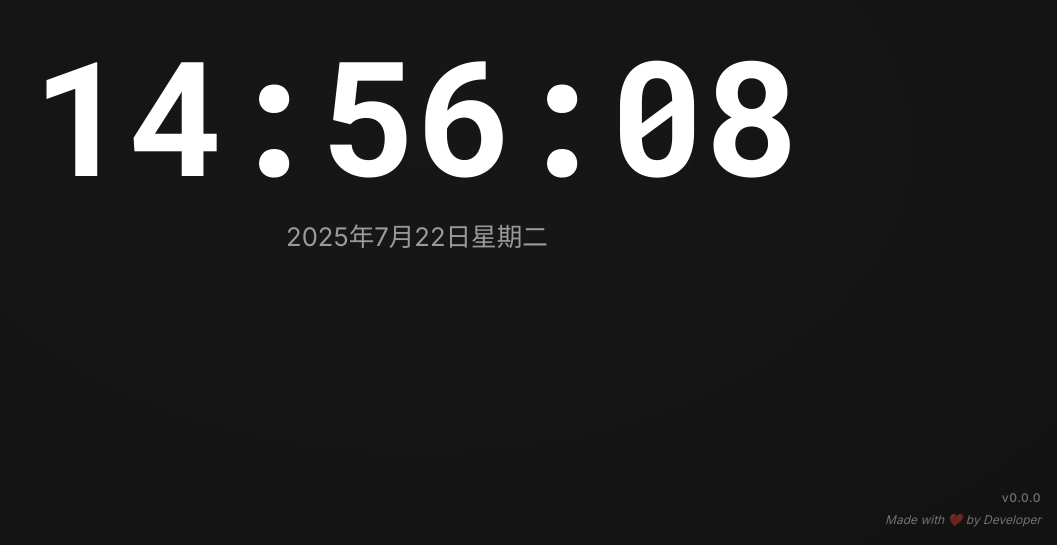
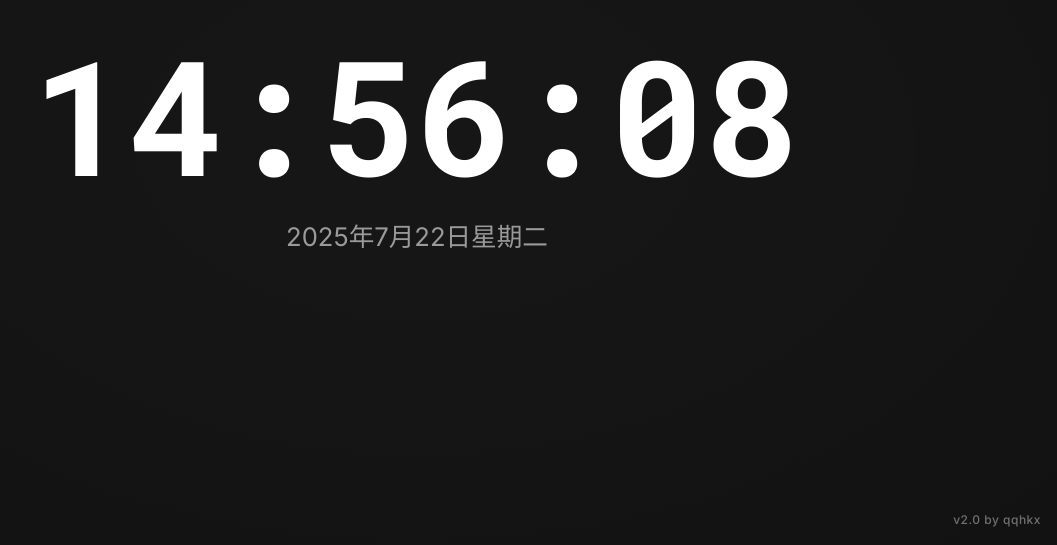
Before and after one commit to QQHKX/Immersive-clock, a React (Vite) app: page / in a window 1280 px wide. Shown: the part 255-800 px from the top of the page, without its empty margins (223-1280 px from the left). Built offline with nearby package versions, Linux system fonts and the light colour scheme.

Commit message:
feat(AuthorInfo): 更新作者信息样式并添加链接
添加作者链接并更新样式，移除旧版作者信息显示方式。新增.link类实现悬停效果，提升用户体验。

```diff
--- a/src/components/AuthorInfo/AuthorInfo.module.css
+++ b/src/components/AuthorInfo/AuthorInfo.module.css
@@ -21,9 +21,15 @@
   letter-spacing: 0.5px;
 }
 
-.author {
-  font-weight: 300;
-  font-style: italic;
+.link {
+  color: inherit;
+  text-decoration: none;
+  transition: all 0.3s ease;
+}
+
+.link:hover {
+  color: rgba(255, 255, 255, 0.9);
+  text-decoration: underline;
 }
 
 /* Hover effect for the entire info block */
--- a/src/components/AuthorInfo/AuthorInfo.tsx
+++ b/src/components/AuthorInfo/AuthorInfo.tsx
@@ -8,8 +8,7 @@ import styles from './AuthorInfo.module.css';
 export function AuthorInfo() {
   return (
     <div className={styles.authorInfo}>
-      <div className={styles.version}>v0.0.0</div>
-      <div className={styles.author}>Made with ❤️ by Developer</div>
+      <div className={styles.version}>v2.0 by <a href="https://qqhkx.com" target="_blank" rel="noopener noreferrer" className={styles.link}>qqhkx</a></div>
     </div>
   );
 }
```
